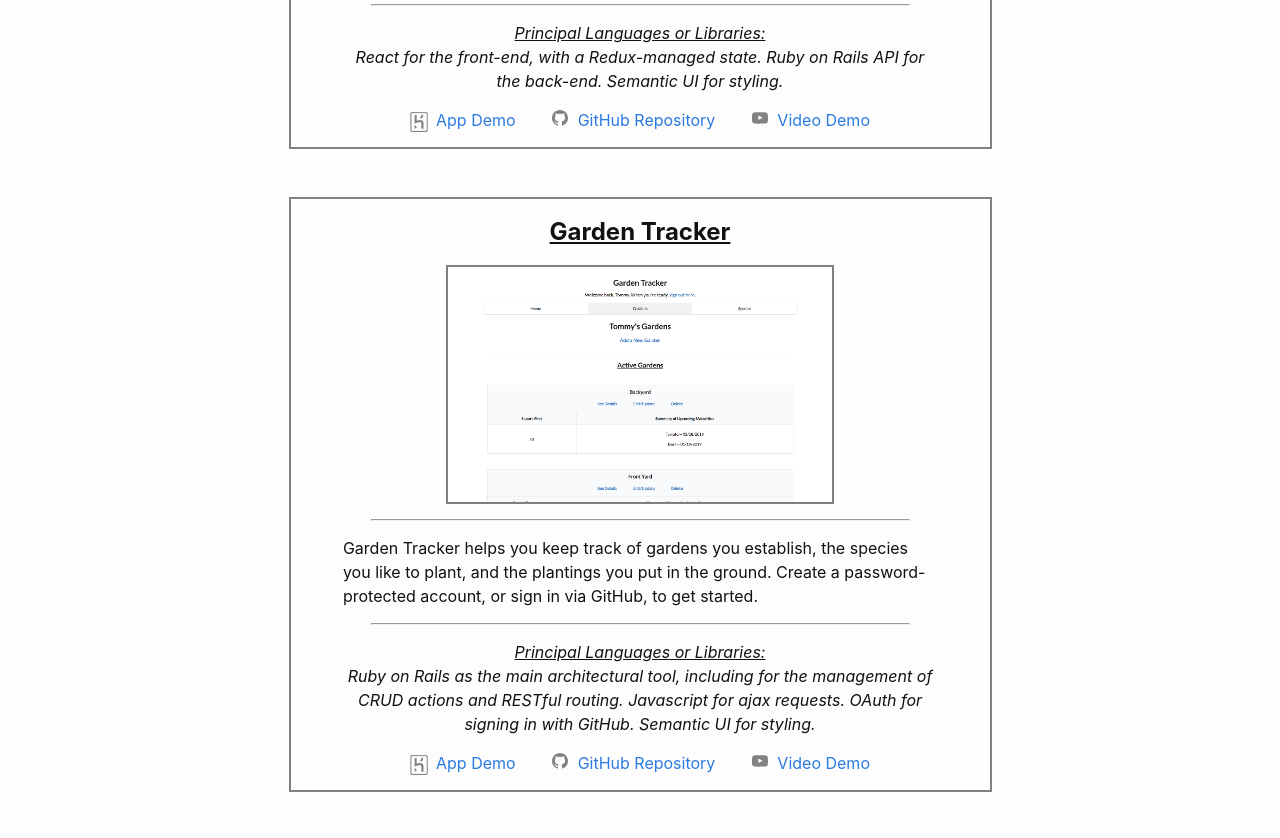
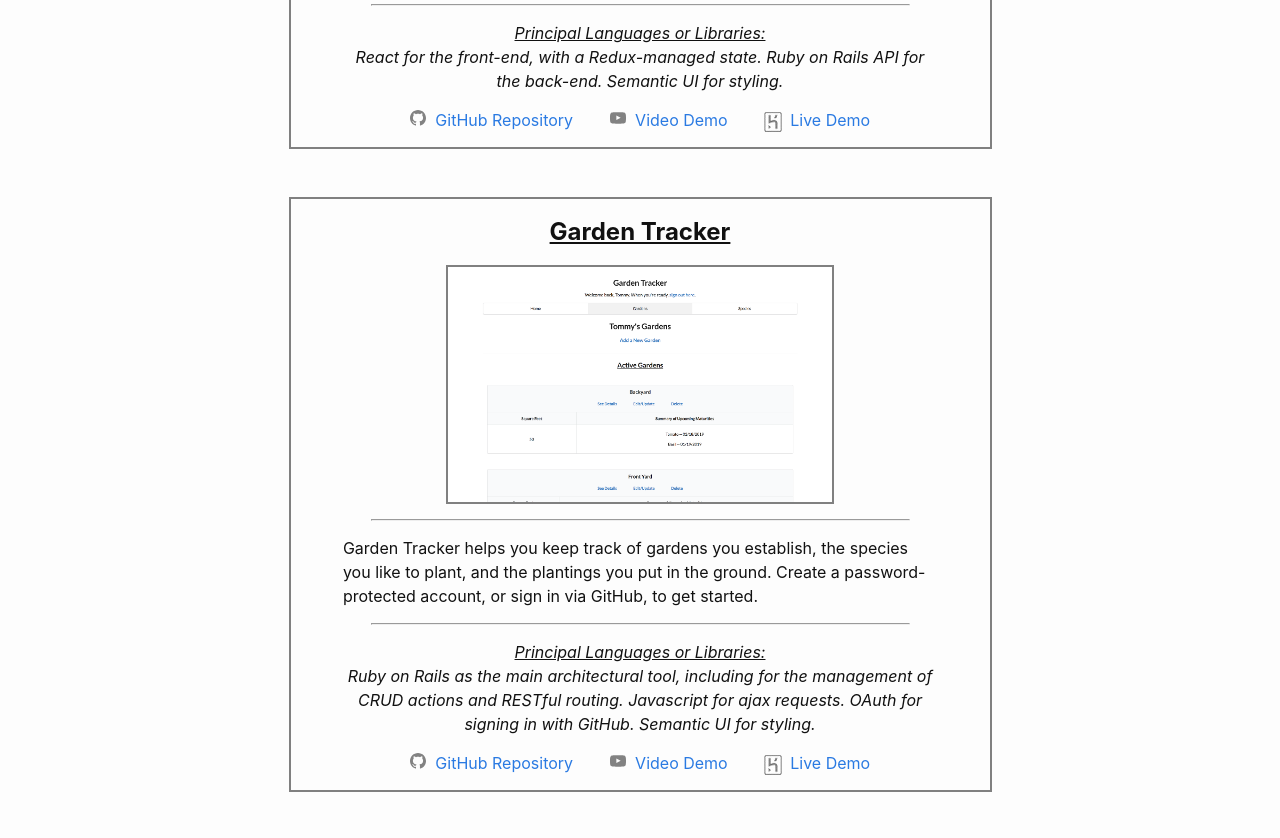
Before and after one commit to breadoliveoilsalt/breadoliveoilsalt.github.io, a Jekyll site: the page built from projects.md, in a window 1280 px wide. Shown: the part 658-1496 px from the top of the page. Built offline with Jekyll 4.4.1, drawn with Linux system fonts in a browser that asks for light colours.

Commit message:
Small changes to order of link in project profiles

```diff
--- a/_layouts/projects.html
+++ b/_layouts/projects.html
@@ -32,18 +32,18 @@ layout: default
           <p/>
           <ul class="project-links-list">
 
+            {%- if project.github_url -%}
+              <li class="project-link"> <a href="{{project.github_url}}" target="_blank"><svg class="svg-icon"><use xlink:href="{{ '/assets/minima-social-icons.svg#github' | relative_url }}"></use></svg> <span>GitHub Repository</span></a></li>
+            {%- endif -%}
 
-          {%- if project.app_url -%}
-            <li class="project-link"> <a href="{{project.app_url}}" target="_blank"><img src="/assets/images/projects/heroko-thumbnail.jpg" style="padding-right:0.5em"/><span>App Demo</span></a></li>
-          {%- endif -%}
+            {%- if project.video_url -%}
+              <li class="project-link"> <a href="{{project.video_url}}" target="_blank"><svg class="svg-icon"><use xlink:href="{{ '/assets/minima-social-icons.svg#youtube' | relative_url }}"></use></svg> <span>Video Demo</span></a></li>
+            {%- endif -%}
 
-          {%- if project.github_url -%}
-            <li class="project-link"> <a href="{{project.github_url}}" target="_blank"><svg class="svg-icon"><use xlink:href="{{ '/assets/minima-social-icons.svg#github' | relative_url }}"></use></svg> <span>GitHub Repository</span></a></li>
-          {%- endif -%}
+            {%- if project.app_url -%}
+              <li class="project-link"> <a href="{{project.app_url}}" target="_blank"><img src="/assets/images/projects/heroko-thumbnail.jpg" style="padding-right:0.5em"/><span>Live Demo</span></a></li>
+            {%- endif -%}
 
-          {%- if project.video_url -%}
-            <li class="project-link"> <a href="{{project.video_url}}" target="_blank"><svg class="svg-icon"><use xlink:href="{{ '/assets/minima-social-icons.svg#youtube' | relative_url }}"></use></svg> <span>Video Demo</span></a></li>
-          {%- endif -%}
 
           </ul>
           <p/>
```
